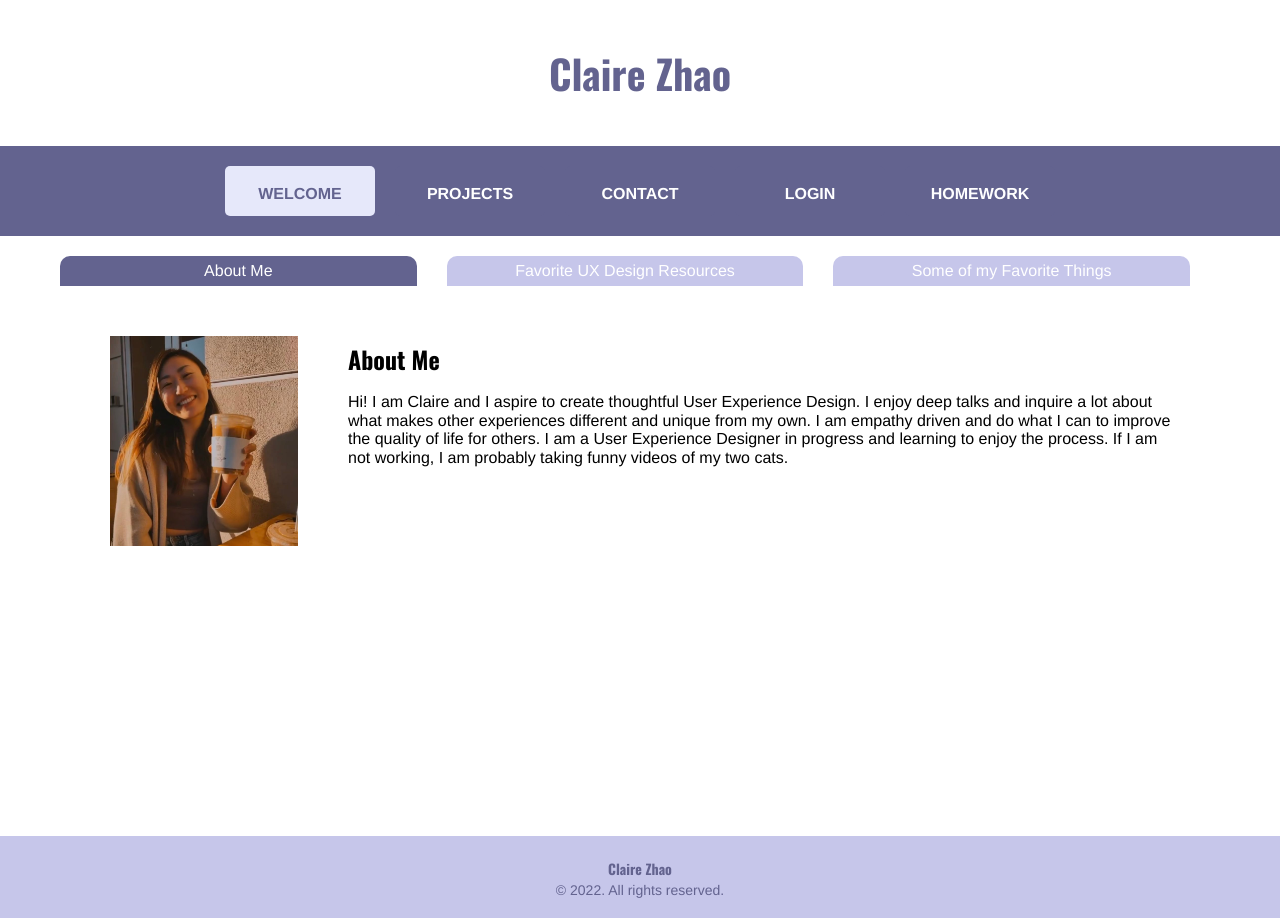
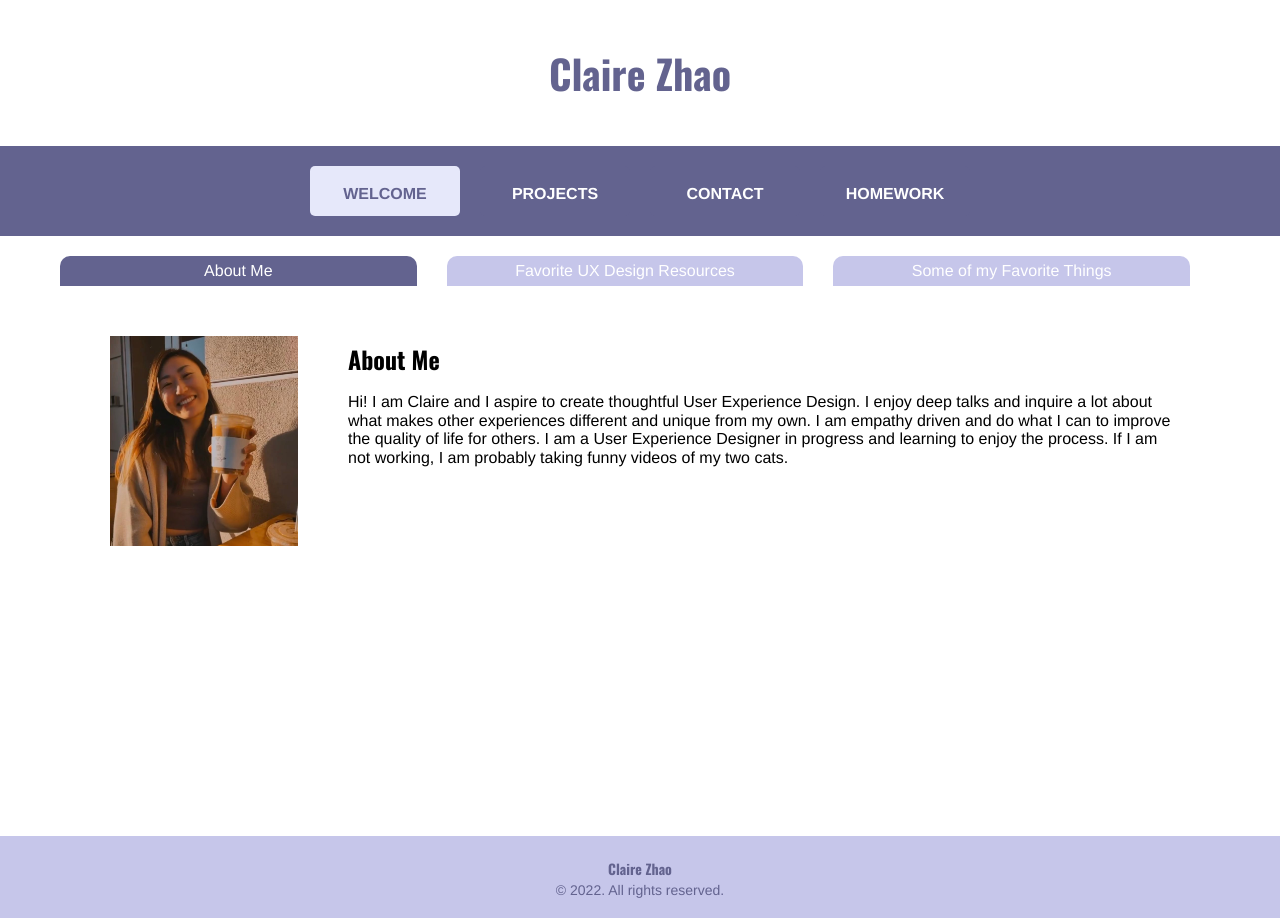
Before and after one commit to claireyz/Web-1-Zhao-Claire-Final, a React (Create React App) app: page / in a window 1280 px wide. Built offline with nearby package versions, Linux system fonts and the light colour scheme.

Commit message:
removing login tab

```diff
--- a/src/React/Layout/Main.jsx
+++ b/src/React/Layout/Main.jsx
@@ -23,9 +23,6 @@ const Main = () => {
                 <Route path='/contact'>
                     <Contact />
                 </Route>
-                <Route path='/login'>
-                    <Login />
-                </Route>
                 <Route path='/homework'>
                     <Homework />
                 </Route>
--- a/src/React/Layout/Nav/MainMenu.jsx
+++ b/src/React/Layout/Nav/MainMenu.jsx
@@ -16,7 +16,6 @@ const MainMenu = ({showMenuUpdate}) => {
             <NavLink onClick={ clickHandler } to={ '/' } exact>Welcome</NavLink>
             <NavLink onClick={ clickHandler } to={ '/projects' }>Projects</NavLink>
             <NavLink onClick={ clickHandler } to={ '/contact' }>Contact</NavLink>
-            <NavLink onClick={ clickHandler } to={ '/login' }>Login</NavLink>
             <NavLink onClick={ clickHandler } to={ '/homework' }>Homework</NavLink>
         </MainMenuStyled>
     );
```
